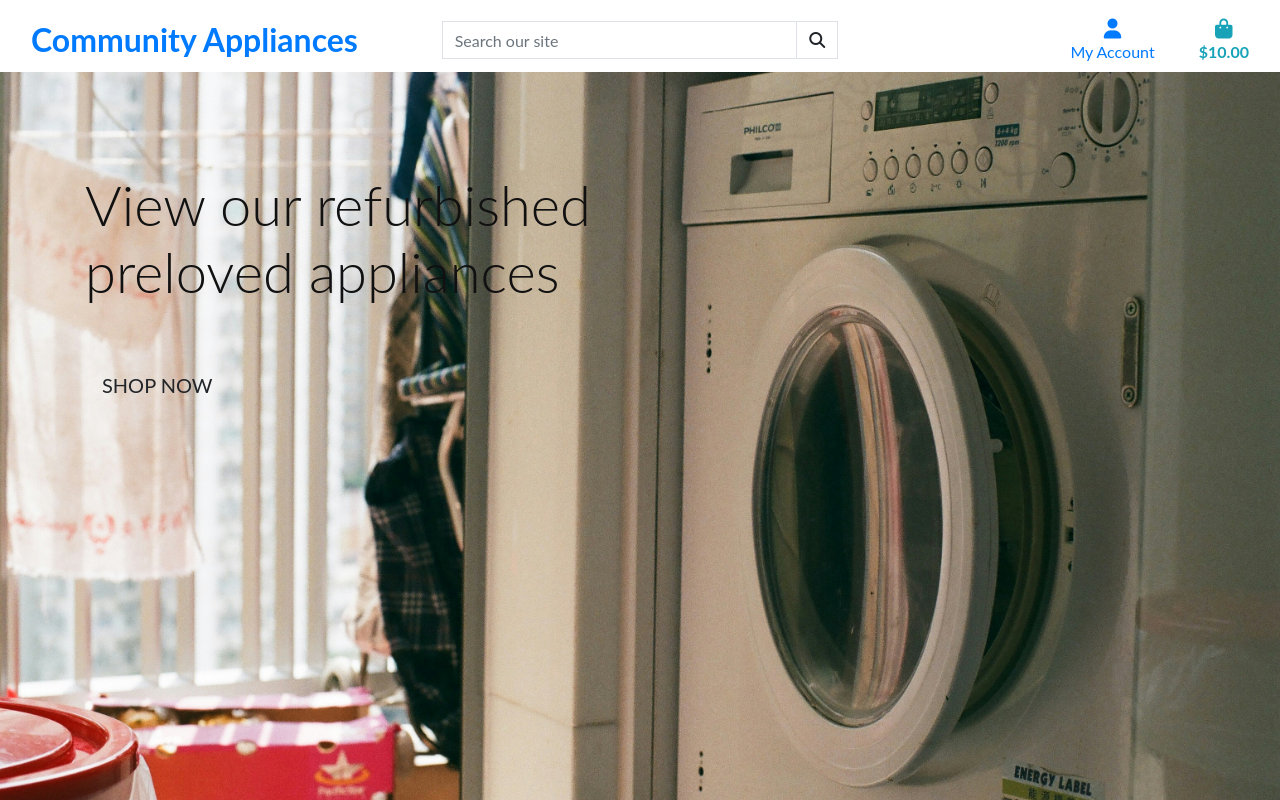
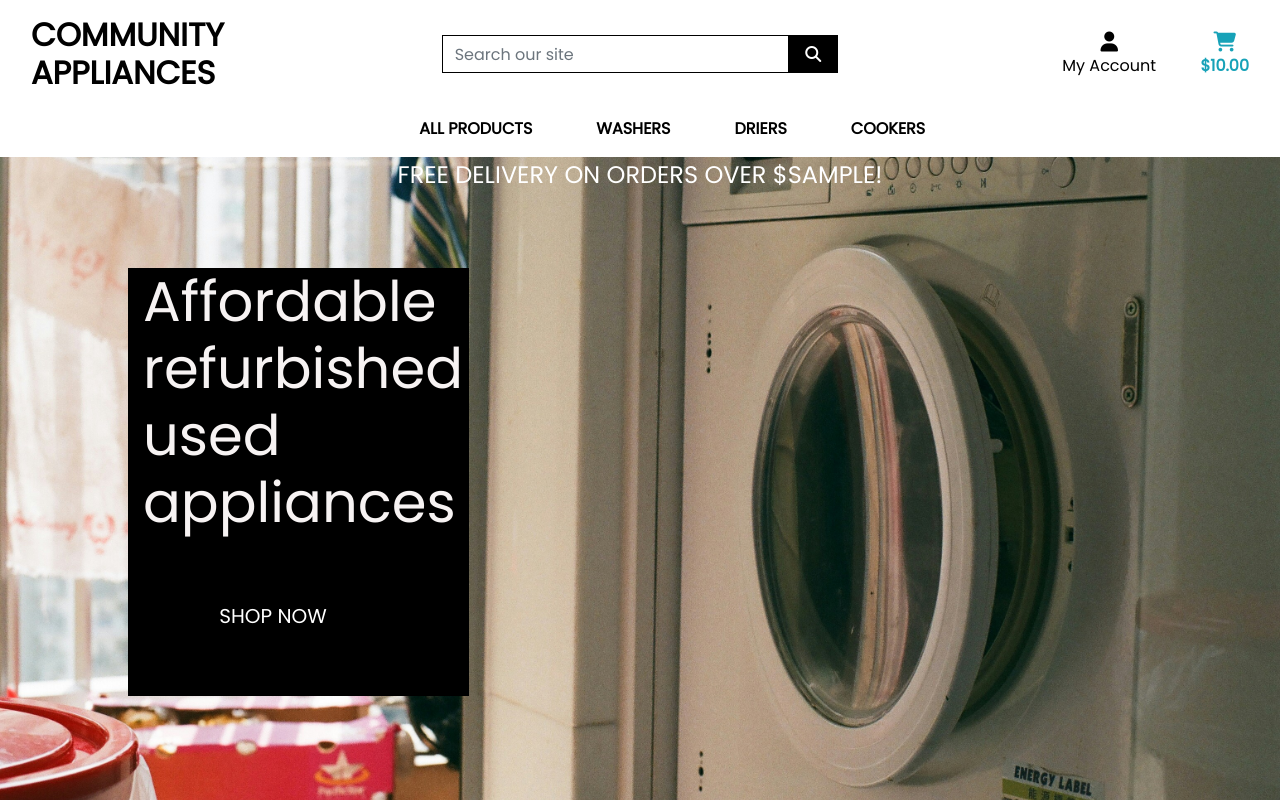
Before and after one commit to doctorandrewbrown/charity-shop, a Django app: template home/templates/home/index.html in a window 1280 px wide. Run offline with Django 3.2, Linux system fonts and the light colour scheme; the template is opened without the code that fills it: most values are stand-ins (such as "Sample title", 1, 10 or a date in 2020); parts of the project's set-up code (start-up, migrations or seed data) failed here and were passed over; some libraries are stand-ins or nearby versions.

Commit message:
adds html includes

```diff
--- a/home/templates/home/index.html
+++ b/home/templates/home/index.html
@@ -11,9 +11,9 @@
 {% block content %}
     <div class="container h-100">
         <div class="row h-100">
-            <div class="col-7 col-md-6 my-auto">
-                <h1 class="display-4 logo-font text-black">
-                    View our refurbished preloved appliances
+            <div class="col-7 col-md-4 my-auto" style="background-color: black">
+                <h1 class="display-4" style="color: #f7f3f3;">
+                    Affordable refurbished used appliances
                 </h1>
                 <div class="my-5">
                     <h4>
--- a/static/css/base.css
+++ b/static/css/base.css
@@ -6,6 +6,76 @@
     background: url('/media/homepage_background.jpg') no-repeat center center fixed;
     background-size: cover;
     height: calc(100vh - 164px);
-    color: #111111;
-    font-family: 'Lato';
+    color: #555;
+    font-family: 'Poppins';
 }
+
+/* from Bulma */
+.icon {
+    align-items: center;
+    display: inline-flex;
+    justify-content: center;
+    height: 1.5rem;
+    width: 1.5rem;
+}
+
+.logo-font {
+    text-transform: uppercase;
+}
+
+.main-logo-link {
+    width: fit-content;
+}
+
+.shop-now-button {
+    background: black;
+    color: white;
+    min-width: 260px;
+}
+
+.btn-black {
+    background: black;
+    color: white;
+}
+
+.shop-now-button:hover,
+.shop-now-button:active,
+.shop-now-button:focus,
+.btn-black:hover,
+.btn-black:active,
+.btn-black:focus {
+    background: #222;
+    color: white;
+}
+
+.text-black {
+    color: #000 !important;
+}
+
+.border-black {
+    border: 1px solid black !important;
+}
+
+/* -------------------------------- Media Queries */
+
+/* Slightly larger container on xl screens */
+@media (min-width: 1200px) {
+  .container {
+    max-width: 80%;
+  }
+}
+
+/* fixed top navbar only on medium and up */
+@media (min-width: 992px) {
+    .fixed-top-desktop-only {
+        position: fixed;
+        top: 0;
+        right: 0;
+        left: 0;
+        z-index: 1030;
+    }
+
+    .header-container {
+        padding-top: 164px;
+    }
+}
--- a/templates/base.html
+++ b/templates/base.html
@@ -82,7 +82,7 @@
                     <li class="list-inline-item">
                         <a class="{% if grand_total %}text-info font-weight-bold{% else %}text-black{% endif %} nav-link" href="">
                             <div class="text-center">
-                                <div><i class="fas fa-shopping-bag fa-lg"></i></div>
+                                <div><i class="fas fa-shopping-cart fa-lg"></i></div>
                                 <p class="my-0">
                                     {% if grand_total %}
                                         ${{ grand_total|floatformat:2 }}
@@ -94,6 +94,21 @@
                         </a>
                     </li>
                 </ul>
+            </div>
+            <div class="col-12 col-lg-4 my-auto py-1 py-lg-0"></div>
+        </div>
+        <div class="row bg-white">
+            <nav class="navbar navbar-expand-lg navbar-light w-100">
+                <button class="navbar-toggler" type="button" data-toggle="collapse" data-target="#main-nav" aria-controls="main-nav" aria-expanded="false" aria-label="Toggle navigation">
+                    <span class="navbar-toggler-icon"></span>
+                </button>
+                {% include 'includes/mobile-top-header.html' %}
+                {% include 'includes/main-nav.html' %}
+            </nav>
+        </div>
+        <div id="delivery-banner" class="row text-center">
+            <div class="col bg-black text-white">
+                <h4 class="logo-font my-1">Free delivery on orders over ${{ free_delivery_threshold }}!</h4>
             </div>
         </div>
     </header>
--- /dev/null
+++ b/templates/includes/main-nav.html
@@ -0,0 +1,50 @@
+<div class="collapse navbar-collapse" id="main-nav">
+    <ul class="navbar-nav w-auto mx-auto">
+        <li class="nav-item dropdown">
+            <a class="logo-font font-weight-bold nav-link text-black mr-5" href="#" id="all-products-link" data-toggle="dropdown" aria-haspopup="true" aria-expanded="false">
+                All Products
+            </a>
+            <div class="dropdown-menu border-0" aria-labelledby="all-products-link">
+                <a href="" class="dropdown-item">By Price</a>
+                <a href="" class="dropdown-item ">By Rating</a>
+                <a href="" class="dropdown-item ">By Category</a>
+                <a href="" class="dropdown-item">All Products</a>
+            </div>
+        </li>
+
+        <li class="nav-item dropdown">
+            <a class="logo-font font-weight-bold nav-link text-black mr-5" href="#" id="clothing-link" data-toggle="dropdown" aria-haspopup="true" aria-expanded="false">
+                Washers
+            </a>
+            <div class="dropdown-menu border-0" aria-labelledby="clothing-link">
+                <a href="" class="dropdown-item">Activewear &amp; Essentials</a>
+                <a href="" class="dropdown-item">Jeans</a>
+                <a href="" class="dropdown-item">Shirts</a>
+                <a href="" class="dropdown-item">All Clothing</a>
+            </div>
+        </li>
+
+        <li class="nav-item dropdown">
+            <a class="logo-font font-weight-bold nav-link text-black mr-5" href="#" id="homeware-link" data-toggle="dropdown" aria-haspopup="true" aria-expanded="false">
+                Driers
+            </a>
+            <div class="dropdown-menu border-0" aria-labelledby="homeware-link">
+                <a href="" class="dropdown-item">Bed &amp; Bath</a>
+                <a href="" class="dropdown-item">Kitchen &amp; Dining</a>
+                <a href="" class="dropdown-item">All Homeware</a>
+            </div>
+        </li>
+
+        <li class="nav-item dropdown">
+            <a class="logo-font font-weight-bold nav-link text-black" href="#" id="specials-link" data-toggle="dropdown" aria-haspopup="true" aria-expanded="false">
+                Cookers
+            </a>
+            <div class="dropdown-menu border-0" aria-labelledby="specials-link">
+                <a href="" class="dropdown-item">New Arrivals</a>
+                <a href="" class="dropdown-item">Deals</a>
+                <a href="" class="dropdown-item">Clearance</a>
+                <a href="" class="dropdown-item">All Specials</a>
+            </div>
+        </li>
+    </ul>
+</div>
--- /dev/null
+++ b/templates/includes/mobile-top-header.html
@@ -0,0 +1,58 @@
+<ul>
+    <li class="list-inline-item">
+      <a class="text-black nav-link d-block d-lg-none" href="#" id="mobile-search" data-toggle="dropdown" aria-haspopup="true" aria-expanded="false">
+          <div class="text-center">
+              <div><i class="fas fa-search fa-lg"></i></div>
+              <p class="my-0">Search</p>
+          </div>
+      </a>
+      <div class="dropdown-menu border-0 w-100 p-3 rounded-0 my-0" aria-labelledby="mobile-search">
+          <form class="form" method="GET" action="">
+              <div class="input-group w-100">
+                  <input class="form-control border border-black rounded-0" type="text" name="q" placeholder="Search our site">
+                  <div class="input-group-append">
+                      <button class="form-control form-control btn btn-black border border-black rounded-0" type="submit">
+                          <span class="icon">
+                              <i class="fas fa-search"></i>
+                          </span>
+                      </button>
+                  </div>
+              </div>
+          </form>
+      </div>
+  </li>
+  <li class="list-inline-item dropdown">
+      <a class="text-black nav-link d-block d-lg-none" href="#" id="user-options" data-toggle="dropdown" aria-haspopup="true" aria-expanded="false">
+          <div class="text-center">
+              <div><i class="fas fa-user fa-lg"></i></div>
+              <p class="my-0">My Account</p>
+          </div>
+      </a>
+      <div class="dropdown-menu border-0" aria-labelledby="user-options">
+          {% if request.user.is_authenticated %}
+              {% if request.user.is_superuser %}
+                  <a href="{% url 'account_logout' %}" class="dropdown-item">Product Management</a>
+              {% endif %}
+              <a href="" class="dropdown-item">My Profile</a>
+              <a href="{% url 'account_logout' %}" class="dropdown-item">Logout</a>
+          {% else %}
+              <a href="{% url 'account_signup' %}" class="dropdown-item">Register</a>
+              <a href="{% url 'account_login' %}" class="dropdown-item">Login</a>
+          {% endif %}
+      </div>
+  </li>
+  <li class="list-inline-item">
+      <a class="{% if grand_total %}text-primary font-weight-bold{% else %}text-black{% endif %} nav-link d-block d-lg-none" href="">
+          <div class="text-center">
+              <div><i class="fas fa-shopping-bag fa-lg"></i></div>
+              <p class="my-0">
+                  {% if grand_total %}
+                      ${{ grand_total|floatformat:2 }}
+                  {% else %}
+                      $0.00
+                  {% endif %}
+              </p>
+          </div>
+      </a>
+    </li>
+  </ul>
```
